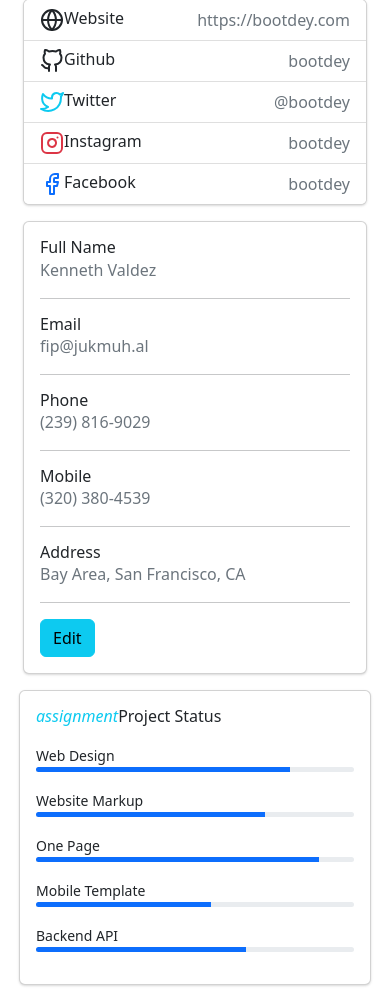
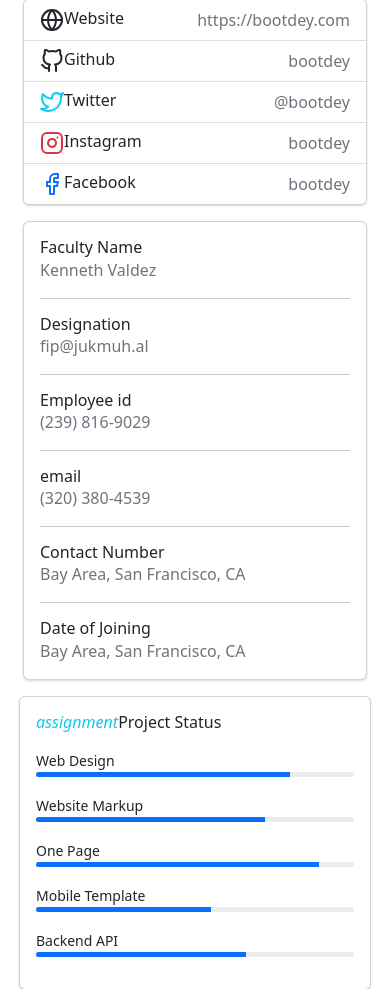
Before and after one commit to Kanupriya-Johari/Web-portal, a Django app: page /dashboard/ in a window 390 px wide. Shown: the part 644-1633 px from the top of the page. Run offline with Django 4.2, Linux system fonts and the light colour scheme; the visitor is signed in with stand-in values (Sample User, id 1); some libraries are stand-ins or nearby versions.

Commit message:
:art: modified index.html

```diff
--- a/webPortal/templates/dashboard/index.html
+++ b/webPortal/templates/dashboard/index.html
@@ -6,7 +6,7 @@
   <meta charset="UTF-8">
   <meta http-equiv="X-UA-Compatible" content="IE=edge">
   <meta name="viewport" content="width=device-width, initial-scale=1.0">
-  <title>Document</title>
+  <title>Dashboard</title>
   <link href="{% static 'css/new.css' %}" rel="stylesheet">
   <link href="https://cdn.jsdelivr.net/npm/bootstrap@5.2.0/dist/css/bootstrap.min.css" rel="stylesheet">
   <link href="https://cdnjs.cloudflare.com/ajax/libs/font-awesome/5.11.2/css/all.min.css" rel="stylesheet" />
@@ -109,7 +109,7 @@
             <div class="card-body">
               <div class="row">
                 <div class="col-sm-3">
-                  <h6 class="mb-0">Full Name</h6>
+                  <h6 class="mb-0">Faculty Name</h6>
                 </div>
                 <div class="col-sm-9 text-secondary">
                   Kenneth Valdez
@@ -118,7 +118,7 @@
               <hr>
               <div class="row">
                 <div class="col-sm-3">
-                  <h6 class="mb-0">Email</h6>
+                  <h6 class="mb-0">Designation</h6>
                 </div>
                 <div class="col-sm-9 text-secondary">
                   fip@jukmuh.al
@@ -127,7 +127,7 @@
               <hr>
               <div class="row">
                 <div class="col-sm-3">
-                  <h6 class="mb-0">Phone</h6>
+                  <h6 class="mb-0">Employee id</h6>
                 </div>
                 <div class="col-sm-9 text-secondary">
                   (239) 816-9029
@@ -136,7 +136,7 @@
               <hr>
               <div class="row">
                 <div class="col-sm-3">
-                  <h6 class="mb-0">Mobile</h6>
+                  <h6 class="mb-0">email</h6>
                 </div>
                 <div class="col-sm-9 text-secondary">
                   (320) 380-4539
@@ -145,7 +145,7 @@
               <hr>
               <div class="row">
                 <div class="col-sm-3">
-                  <h6 class="mb-0">Address</h6>
+                  <h6 class="mb-0">Contact Number</h6>
                 </div>
                 <div class="col-sm-9 text-secondary">
                   Bay Area, San Francisco, CA
@@ -153,9 +153,11 @@
               </div>
               <hr>
               <div class="row">
-                <div class="col-sm-12">
-                  <a class="btn btn-info " target="__blank"
-                    href="https://www.bootdey.com/snippets/view/profile-edit-data-and-skills">Edit</a>
+                <div class="col-sm-3">
+                  <h6 class="mb-0">Date of Joining</h6>
+                </div>
+                <div class="col-sm-9 text-secondary">
+                  Bay Area, San Francisco, CA
                 </div>
               </div>
             </div>
```
